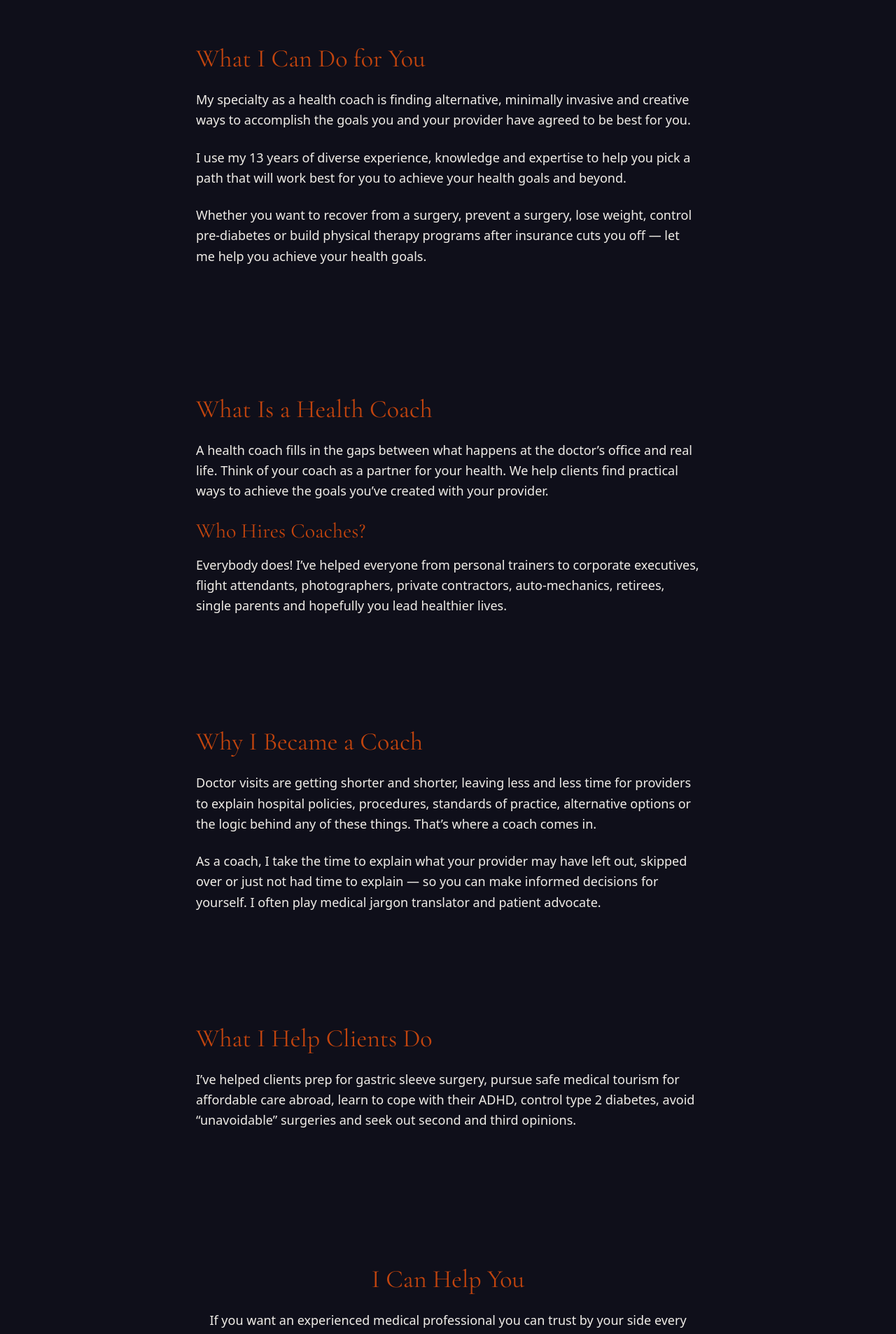
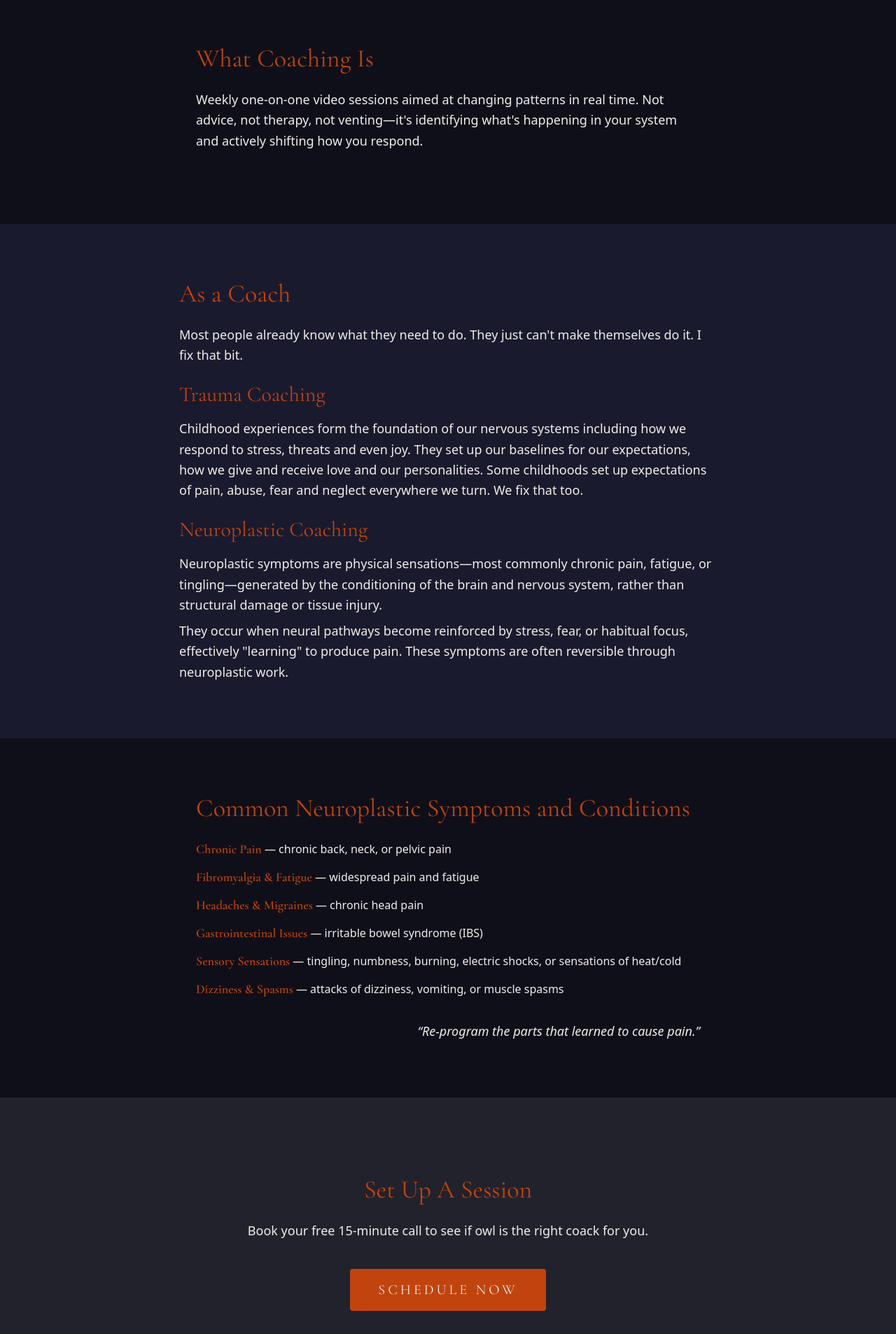
Before and after one commit to michaelkaffel/ocm-website, a React (Vite) app: page /coaching in a window 1280 px wide. Shown: the part 880-2786 px from the top of the page at 70% size. Built offline with nearby package versions, Linux system fonts and the light colour scheme.

Commit message:
feat: client copy edits added

```diff
--- a/src/pages/Coaching.jsx
+++ b/src/pages/Coaching.jsx
@@ -31,104 +31,78 @@ const Coaching = () => {
 
             </section>
 
-            {/* ── What I Can Do For You ── */}
+            {/* ── What coaching is ── */}
             <section className='px-6 py-16 md:py-20 max-w-3xl mx-auto'>
                 <h2 className='font-heading text-3xl md:text-4xl text-brand-accent mb-6'>
-                    What I Can Do for You
+                    What Coaching Is
                 </h2>
 
                 <p className='font-sans text-lg leading-relaxed mb-6'>
-                    My specialty as a health coach is finding alternative, minimally
-                    invasive and creative ways to accomplish the goals you and your
-                    provider have agreed to be best for you.
+                    Weekly one-on-one video sessions aimed at changing patterns in real time. Not advice, not therapy, not venting—it's identifying what's happening in your system and actively shifting how you respond.
                 </p>
 
-                <p className='font-sans text-lg leading-relaxed mb-6'>
-                    I use my 13 years of diverse experience, knowledge and expertise to
-                    help you pick a path that will work best for you to achieve your health
-                    goals and beyond.
-                </p>
-
-                <p className='font-sans text-lg leading-relaxed mb-6'>
-                    Whether you want to recover from a surgery, prevent a surgery, lose
-                    weight, control pre-diabetes or build physical therapy programs after
-                    insurance cuts you off &mdash; let me help you achieve your health
-                    goals.
-                </p>
             </section>
 
-            {/* ── What Is a Health Coach? ── */}
-            <section className='px-6 py-16 md:py-20 max-w-3xl mx-auto'>
-                <h2 className='font-heading text-3xl md:text-4xl text-brand-accent mb-6'>
-                    What Is a Health Coach
+            {/* ── As a coach ── */}
+            <section className='px-6 py-16 md:py-20 bg-brand-surface'>
+                <div className='max-w-3xl mx-auto'>
+                    <h2 className='font-heading text-3xl md:text-4xl text-brand-accent mb-6'>
+                    As a Coach
                 </h2>
-
                 <p className='font-sans text-lg leading-relaxed mb-6'>
-                    A health coach fills in the gaps between what happens at the
-                    doctor&rsquo;s office and real life. Think of your coach as a partner
-                    for your health. We help clients find practical ways to achieve the
-                    goals you&rsquo;ve created with your provider.
+                    Most people already know what they need to do. They just can't make themselves do it. I fix that bit.
                 </p>
 
                 <h3 className='font-heading text-2xl md:text-3xl text-brand-accent mb-4'>
-                    Who Hires Coaches?
+                    Trauma Coaching
                 </h3>
+                <p className='font-sans text-lg leading-relaxed mb-6'>
+                    Childhood experiences form the foundation of our nervous systems including how we respond to stress, threats and even joy. They set up our baselines for our expectations, how we give and receive love and our personalities. Some childhoods set up expectations of pain, abuse, fear and neglect everywhere we turn. We fix that too.
+                </p>
 
+                <h3 className='font-heading text-2xl md:text-3xl text-brand-accent mb-4'>
+                    Neuroplastic Coaching
+                </h3>
+                <p className='font-sans text-lg leading-relaxed mb-2'>
+                    Neuroplastic symptoms are physical sensations—most commonly chronic pain, fatigue, or tingling—generated by the conditioning of the brain and nervous system, rather than structural damage or tissue injury.
+                </p>
                 <p className='font-sans text-lg leading-relaxed'>
-                    Everybody does! I&rsquo;ve helped everyone from personal trainers to
-                    corporate executives, flight attendants, photographers, private
-                    contractors, auto-mechanics, retirees, single parents and hopefully
-                    you lead healthier lives.
+                    They occur when neural pathways become reinforced by stress, fear, or habitual focus, effectively "learning" to produce pain. These symptoms are often reversible through neuroplastic work.
                 </p>
+                </div>
+
+
             </section>
 
-            {/* ── Why I Became a Coach ── */}
+            {/* ── Common symptoms ── */}
             <section className='px-6 py-16 md:py-20 max-w-3xl mx-auto'>
                 <h2 className='font-heading text-3xl md:text-4xl text-brand-accent mb-6'>
-                    Why I Became a Coach
+                    Common Neuroplastic Symptoms and Conditions
                 </h2>
 
-                <p className='font-sans text-lg leading-relaxed mb-6'>
-                    Doctor visits are getting shorter and shorter, leaving less and less
-                    time for providers to explain hospital policies, procedures, standards
-                    of practice, alternative options or the logic behind any of these
-                    things. That&rsquo;s where a coach comes in.
-                </p>
+                <ul className='font-sans leading-relaxed space-y-3 mt-6'>
+                    <li><span className='font-heading text-lg font-semibold text-brand-accent'>Chronic Pain</span> — chronic back, neck, or pelvic pain</li>
+                    <li><span className='font-heading text-lg font-semibold text-brand-accent'>Fibromyalgia &amp; Fatigue</span> — widespread pain and fatigue</li>
+                    <li><span className='font-heading text-lg font-semibold text-brand-accent'>Headaches &amp; Migraines</span> — chronic head pain</li>
+                    <li><span className='font-heading text-lg font-semibold text-brand-accent'>Gastrointestinal Issues</span> — irritable bowel syndrome (IBS)</li>
+                    <li><span className='font-heading text-lg font-semibold text-brand-accent'>Sensory Sensations</span> — tingling, numbness, burning, electric shocks, or sensations of heat/cold</li>
+                    <li><span className='font-heading text-lg font-semibold text-brand-accent'>Dizziness &amp; Spasms</span> — attacks of dizziness, vomiting, or muscle spasms</li>
+                </ul>
 
-                <p className='font-sans text-lg leading-relaxed'>
-                    As a coach, I take the time to explain what your provider may have left
-                    out, skipped over or just not had time to explain &mdash; so you can
-                    make informed decisions for yourself. I often play medical jargon
-                    translator and patient advocate.
-                </p>
-            </section>
-
-            {/* ── What I Help Clients Do ── */}
-            <section className='px-6 py-16 md:py-20 max-w-3xl mx-auto'>
-                <h2 className='font-heading text-3xl md:text-4xl text-brand-accent mb-6'>
-                    What I Help Clients Do
-                </h2>
-
-                <p className='font-sans text-lg leading-relaxed'>
-                    I&rsquo;ve helped clients prep for gastric sleeve surgery, pursue safe
-                    medical tourism for affordable care abroad, learn to cope with their
-                    ADHD, control type 2 diabetes, avoid &ldquo;unavoidable&rdquo;
-                    surgeries and seek out second and third opinions.
+                <p className='font-sans text-right text-lg leading-relaxed mt-8 italic text-brand-text/70'>
+                    &ldquo;Re-program the parts that learned to cause pain.&rdquo;
                 </p>
             </section>
 
             {/* ── CTA ── */}
-            <section className='px-6 py-20 md:py-28 max-w-3xl mx-auto text-center'>
-                <h2 className='font-heading text-3xl md:text-4xl text-brand-accent mb-6'>
-                    I Can Help You
+            <section className='px-6 py-20 md:py-28 text-center bg-brand-border'>
+                <div className='max-w-3xl mx-auto'>
+                    <h2 className='font-heading text-3xl md:text-4xl text-brand-accent mb-6'>
+                    Set Up A Session
                 </h2>
 
                 <p className='font-sans text-lg leading-relaxed mb-10'>
-                    If you want an experienced medical professional you can trust by your
-                    side every step of the way &mdash; if you could use some
-                    accountability with your health goals &mdash; book your free 15-minute
-                    health history. I offer this no-cost consultation to evaluate if health
-                    coaching is the right fit for you. No strings attached.
+                    Book your free 15-minute call to see if owl is the right coack for you.
                 </p>
 
                 <a
@@ -139,8 +113,10 @@ const Coaching = () => {
                                 tracking-widest2 uppercase px-10 py-4 rounded
                                 hover:brightness-110 transition-all duration-300'
                 >
-                    Book Your Free Call
+                    Schedule Now
                 </a>
+                </div>
+
             </section>
         </main >
     );
```
